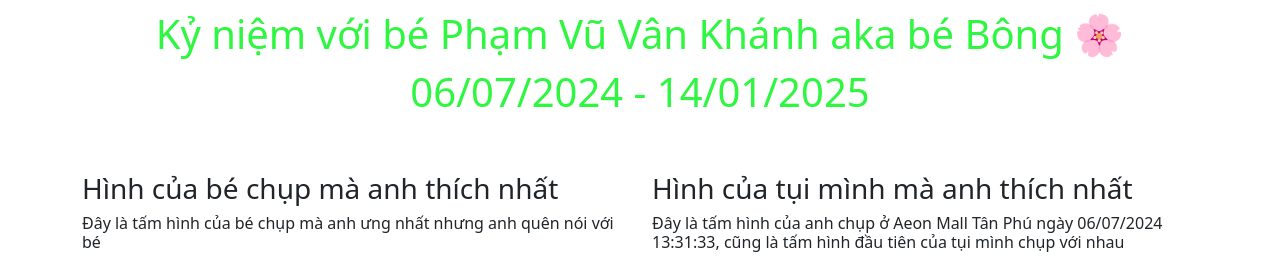
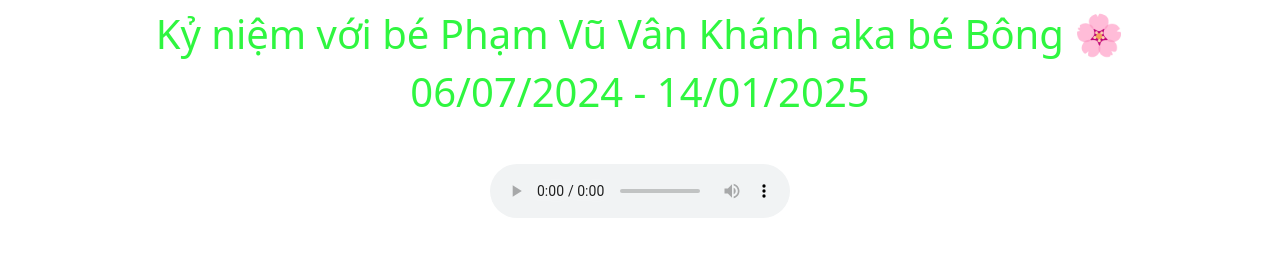
Before and after one commit to theksbd/be-bong, a React (Vite) app: page / in a window 1280 px wide. Shown: the top 266 px of the page. Built offline with nearby package versions, Linux system fonts and the light colour scheme; grey boxes are pictures that could not be loaded.

Commit message:
add voice record

```diff
--- a/src/App.jsx
+++ b/src/App.jsx
@@ -63,6 +63,16 @@ function App() {
         Kỷ niệm với bé Phạm Vũ Vân Khánh aka bé Bông 🌸
       </h1>
       <h1 className='text-center'>06/07/2024 - 14/01/2025</h1>
+      <div className='text-center mt-5'>
+        <audio controls loop>
+          <source
+            autoPlay
+            muted
+            src='../xi_trum/voice_record.wav'
+            type='audio/mp3'
+          ></source>
+        </audio>
+      </div>
       <div className='row mt-5'>
         <div className='col-sm-6 pt-2'>
           <h3>Hình của bé chụp mà anh thích nhất</h3>
```
